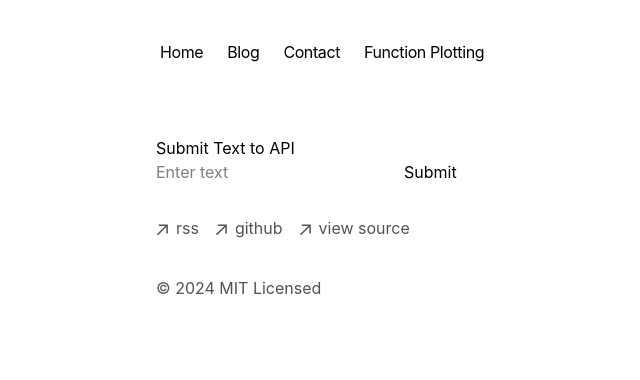
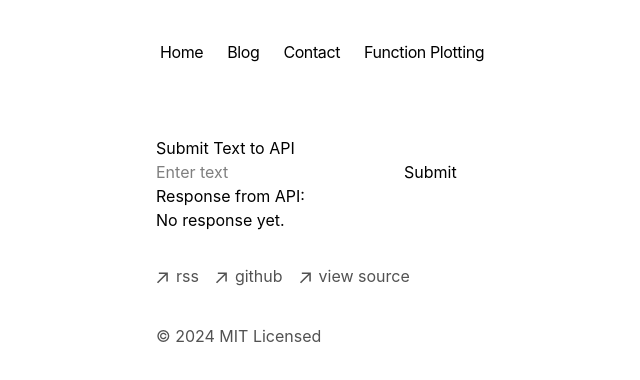
Before and after one commit to a-machine-intelligence-company/amic-portfolio, a Next.js app: page /function-plotting in a window 1280 px wide. Shown: the top 380 px of the page, without its empty margins (196-836 px from the left). Built offline with nearby package versions, Linux system fonts and the light colour scheme.

Commit message:
Website gets response from AWS API Gateway and displays it

```diff
--- a/app/function-plotting/page.tsx
+++ b/app/function-plotting/page.tsx
@@ -4,12 +4,14 @@ import { useState } from "react";
 
 const FunctionPlotting = () => {
   const [inputText, setInputText] = useState("");
+  const [responseText, setResponseText] = useState("");
 
   const handleSubmit = async (event: React.FormEvent) => {
     event.preventDefault();
 
-    // Replace with your API endpoint
-    const response = await fetch("/api/your-api-endpoint", {
+    //POST method to submit Text to AWS API Gateway
+    try {
+      const response = await fetch("https://7fk274nc3i.execute-api.eu-west-3.amazonaws.com/default/TestFunction", {
         method: "POST",
         headers: {
           "Content-Type": "application/json",
@@ -17,9 +19,19 @@ const FunctionPlotting = () => {
         body: JSON.stringify({ text: inputText }),
       });
 
+      if (!response.ok) {
+        throw new Error(`HTTP error! status: ${response.status}`);
+      }
+
       const result = await response.json();
-    console.log(result);
+      setResponseText(result.message);
+
+
+    } catch (error) {
+      console.error("Error submitting text to API:", error);
+    }
   };
+
 
   return (
     <div>
@@ -33,6 +45,17 @@ const FunctionPlotting = () => {
         />
         <button type="submit">Submit</button>
       </form>
+
+      {/* Display the response from Lambda */}
+        <div>
+          <h2>Response from API:</h2>
+          {responseText ? (
+            <p>{responseText}</p>
+          ) : (
+          <p>No response yet.</p>
+          )}
+        </div>
+
     </div>
   );
 };
```
Lines whose indentation alone changed are shown as unchanged.
